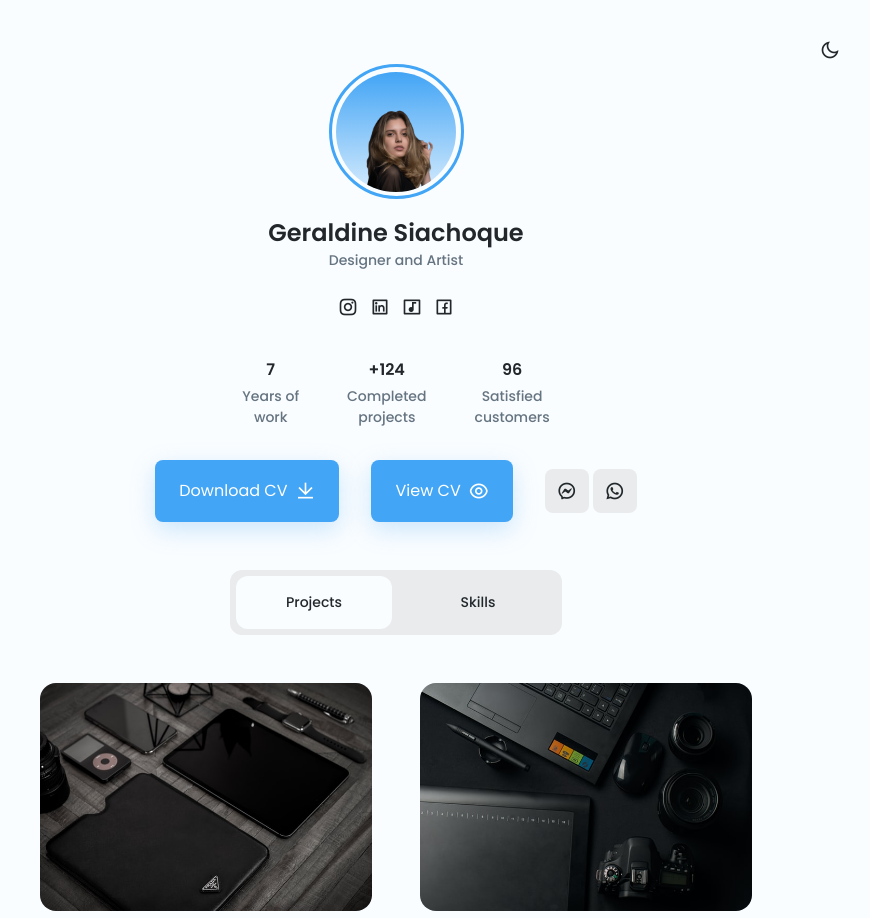
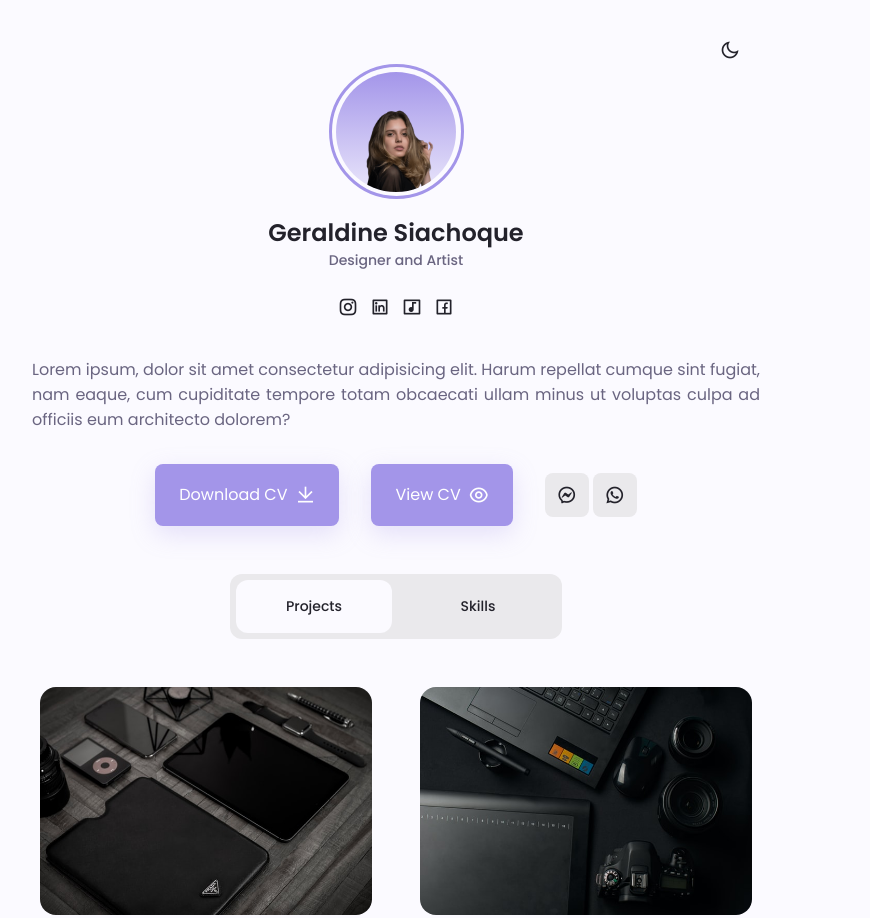
Before and after one commit to Luchobd/geraldine-portfolio, a plain HTML site: page index.html in a window 1280 px wide. Shown: the top 918 px of the page, without its empty margins (244-1114 px from the left). Drawn offline with nearby package versions, Linux system fonts and the light colour scheme.

Commit message:
portfolio gerald ajustes text about

```diff
--- a/assets/css/styles.css
+++ b/assets/css/styles.css
@@ -14,20 +14,20 @@
   */
 
   /* Blue */
-  --hue: 207;
+  /* --hue: 207;
   --sat: 90%;
-  --lig: 61%;
+  --lig: 61%; */
 
   /* Purple */
-  /* --hue: 250;
+  --hue: 250;
   --sat: 66%;
-  --lig: 75%; */
+  --lig: 75%;
 
   --first-color: hsl(var(--hue), var(--sat), var(--lig));
   /* Blue */
-  --first-color-alt: hsl(var(--hue), var(--sat), 57%);
+  /* --first-color-alt: hsl(var(--hue), var(--sat), 57%); */
   /* Purple */
-  /* --first-color-alt: hsl(var(--hue), var(--sat), 71%);  */
+  --first-color-alt: hsl(var(--hue), var(--sat), 71%);
   --title-color: hsl(var(--hue), 12%, 15%);
   --text-color: hsl(var(--hue), 12%, 45%);
   --text-color-light: hsl(var(--hue), 8%, 75%);
@@ -143,7 +143,7 @@ body.dark-theme {
 
 /*=============== REUSABLE CSS CLASSES ===============*/
 .container {
-  max-width: 968px;
+  max-width: 768px;
   margin-left: 1.5rem;
   margin-right: 1.5rem;
 }
@@ -226,14 +226,15 @@ body.dark-theme {
 }
 
 /* Modificar aca iria el About me */
-.profile__info {
+/* .profile__info {
   grid-template-columns: repeat(3, max-content);
-  justify-content: center;
+   justify-content: center;
   column-gap: 2.5rem;
-}
+} */
 
 .profile__info-group {
-  text-align: center;
+  text-align: justify;
+  margin: 0 20px;
 }
 
 .profile__info-number {
@@ -485,6 +486,7 @@ body.dark-theme {
   }
 }
 /* For medium devices */
+
 @media screen and (min-width: 576px) {
   .projects__content {
     grid-template-columns: 332px;
--- a/index.html
+++ b/index.html
@@ -58,7 +58,13 @@
 
         <!-- Experience -->
         <div class="profile__info grid">
-          <div class="profile__info-group">
+          <p class="profile__info-group">
+            Lorem ipsum, dolor sit amet consectetur adipisicing elit. Harum
+            repellat cumque sint fugiat, nam eaque, cum cupiditate tempore totam
+            obcaecati ullam minus ut voluptas culpa ad officiis eum architecto
+            dolorem?
+          </p>
+          <!-- <div class="profile__info-group">
             <h3 class="profile__info-number">7</h3>
             <p class="profile__info-description">
               Years of <br />
@@ -78,7 +84,7 @@
               Satisfied <br />
               customers
             </p>
-          </div>
+          </div> -->
         </div>
 
         <!-- Button view and download PDF CV -->
```
